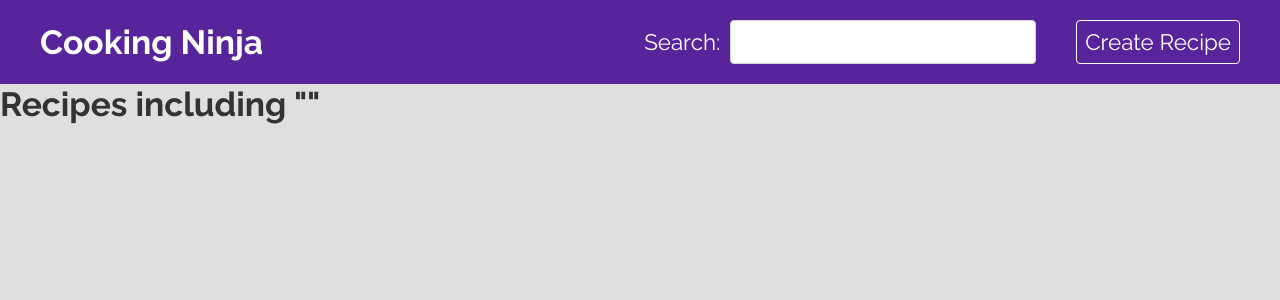
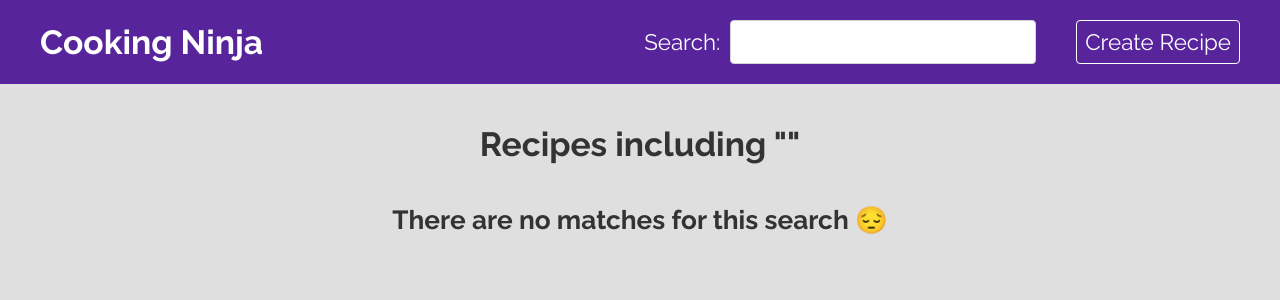
Before and after one commit to MattRuetz/react-recipe-book, a React (Create React App) app: page /search in a window 1280 px wide. Shown: the top 300 px of the page. Built offline with nearby package versions, Linux system fonts and the light colour scheme; data requests are answered from the project's data file.

Commit message:
created 'no-results' message for search. minor cleanup

```diff
--- a/src/components/RecipeList.js
+++ b/src/components/RecipeList.js
@@ -2,7 +2,9 @@ import { Link } from 'react-router-dom';
 import './RecipeList.css';
 
 function RecipeList({ recipes }) {
-    return (
+    return recipes.length === 0 ? (
+        <h3 className="error">There are no matches for this search 😔</h3>
+    ) : (
         <div className="recipe-list">
             {recipes.map((recipe) => (
                 <div key={recipe.id} className="card">
--- a/src/pages/search/Search.js
+++ b/src/pages/search/Search.js
@@ -1,4 +1,4 @@
-import { useParams, useLocation } from 'react-router-dom';
+import { useLocation } from 'react-router-dom';
 import RecipeList from '../../components/RecipeList';
 import './Search.css';
 import useFetch from '../../hooks/useFetch';
@@ -14,7 +14,7 @@ function Search() {
 
     return (
         <>
-            <h2>Recipes including "{query}"</h2>
+            <h2 className="page-title">Recipes including "{query}"</h2>
 
             {error && <p className="error">{error}</p>}
             {isPending && <p className="loading">Loading...</p>}
```
